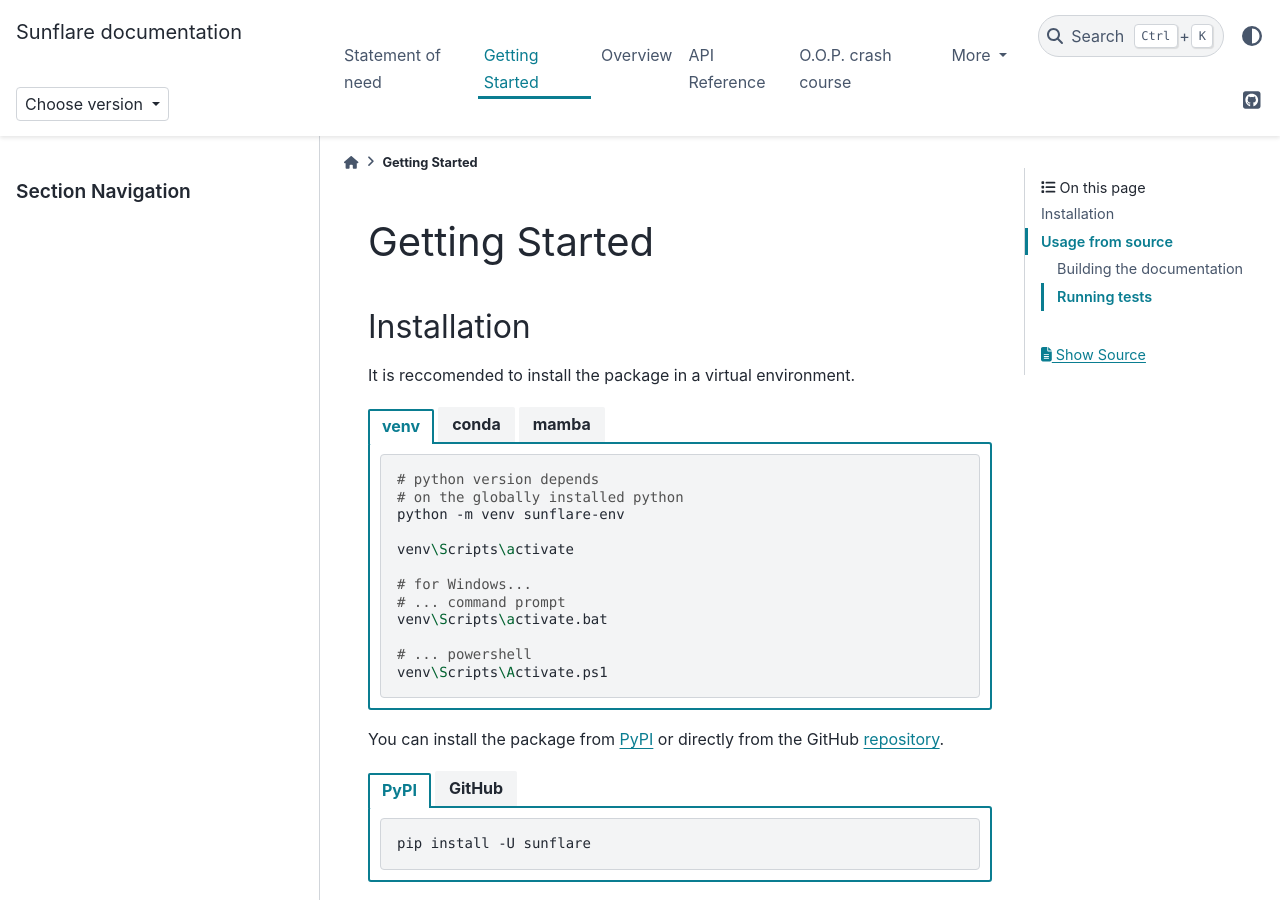
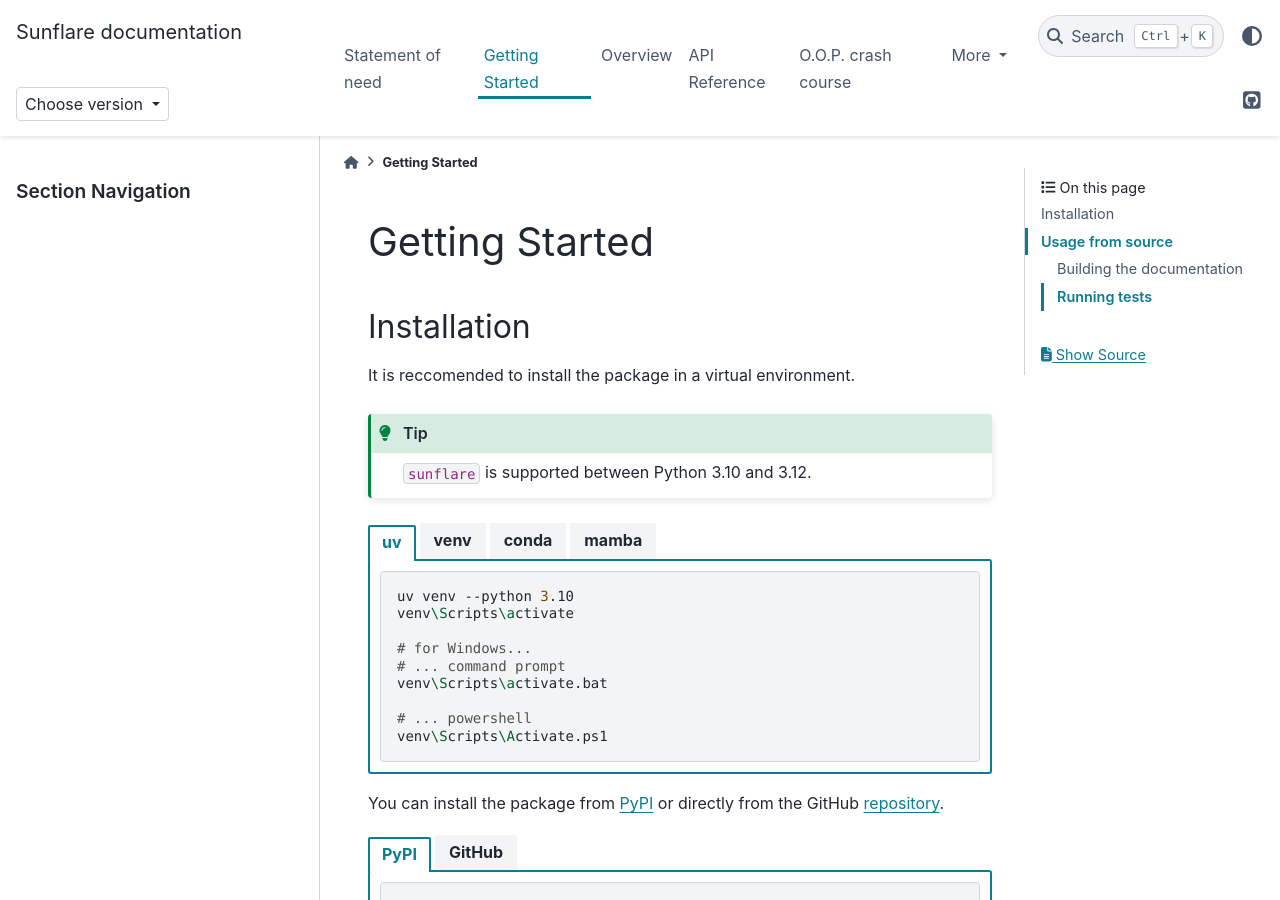
Before and after one commit to redsun-acquisition/sunflare, a Sphinx documentation site: the page built from docs/getting_started.md, in a window 1280 px wide and 900 px high. Built offline with Sphinx 7.4.7 and the PyData theme 0.15.4, drawn with Linux system fonts in a browser that asks for light colours; some of the changed text lies outside the part shown.

Commit message:
docs: mention usage of uv

````diff
--- a/docs/getting_started.md
+++ b/docs/getting_started.md
@@ -4,7 +4,26 @@
 
 It is reccomended to install the package in a virtual environment.
 
+:::{tip}
+`sunflare` is supported between Python 3.10 and 3.12.
+:::
+
+
 ::::{tab-set}
+:::{tab-item} uv
+```{code-block} shell
+uv venv --python 3.10
+venv\Scripts\activate
+
+# for Windows...
+# ... command prompt
+venv\Scripts\activate.bat
+
+# ... powershell
+venv\Scripts\Activate.ps1
+```
+:::
+
 :::{tab-item} venv
 ```{code-block} shell
 # python version depends
@@ -41,6 +60,9 @@
 :::{tab-item} PyPI
 ```{code-block} shell
 pip install -U sunflare
+
+# ... or if you're using uv
+uv pip install sunflare
 ```
 :::
 :::{tab-item} GitHub
````
